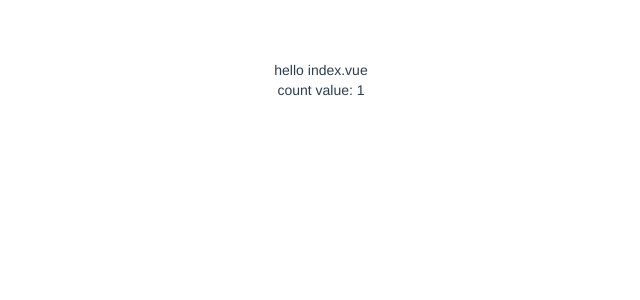
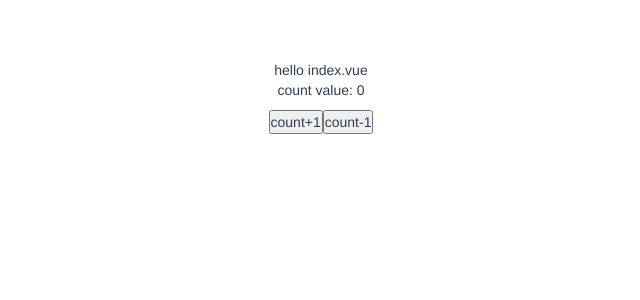
Before and after one commit to zilinglong/vue-cli-template, a Vue app: page /#/ in a window 1280 px wide. Shown: the top 300 px of the page, without its empty margins (319-959 px from the left). Built offline with nearby package versions, Linux system fonts and the light colour scheme; no server answers; what vue-resource would draw is missing.

Commit message:
vuex添加加一和减一的实例

```diff
--- a/src/components/IndexPage.vue
+++ b/src/components/IndexPage.vue
@@ -2,9 +2,17 @@
   <div class="wrap">
     {{msg}}
     <p>count value: {{count}}</p>
+    <div class="btn-group">
+      <button @click="increment">count+1</button>
+      <button @click="decrement">count-1</button>
+    </div>
   </div>
 </template>
 <script>
+  import {
+    mapGetters
+  } from 'vuex';
+  // import {mapGetters, mapActions} from 'vuex';
   export default {
     name: 'index',
     data() {
@@ -14,15 +22,23 @@
     },
     mounted() {
       // this.getData();
-      this.axiosGetData();
+      // this.axiosGetData();
     },
     // 计算属性，获取store中相关属性
-    computed: {
-      count() {
-        return this.$store.state.count;
-      }
-    },
+    // computed: {
+    //   count() {
+    //     return this.$store.state.count;
+    //   }
+    // },
+    computed: mapGetters(['count']),
+    // methods: mapActions(['increment', 'decrement']),
     methods: {
+      increment() {
+        this.$store.dispatch('increment');
+      },
+      decrement() {
+        this.$store.dispatch('decrement');
+      },
       getData() {
         this.$http.get(`https://cnodejs.org/api/v1/topics`).then((res) => {
           // this.loadingShow = false;
--- a/src/store/actions.js
+++ b/src/store/actions.js
@@ -0,0 +1,9 @@
+const actions = {
+  increment: ({
+    commit
+  }) => commit('increment'),
+  decrement: ({
+    commit
+  }) => commit('decrement')
+};
+export default actions;
--- /dev/null
+++ b/src/store/getters.js
@@ -0,0 +1,4 @@
+const getters = {
+  count: state => state.count
+};
+export default getters;
--- a/src/store/index.js
+++ b/src/store/index.js
@@ -1,9 +1,16 @@
 import Vue from 'vue';
 import Vuex from 'vuex';
+import getters from './getters';
+import actions from './actions';
+import mutations from './mutations';
 Vue.use(Vuex);
+const state = {
+  count: 0
+};
 const store = new Vuex.Store({
-  state: {
-    count: 1
-  }
+  state,
+  getters,
+  actions,
+  mutations
 });
 export default store;
--- a/src/store/mutations.js
+++ b/src/store/mutations.js
@@ -0,0 +1,9 @@
+const mutations = {
+  increment: state => {
+    state.count = state.count + 1;
+  },
+  decrement: state => {
+    state.count = state.count - 1;
+  }
+};
+export default mutations;
```
